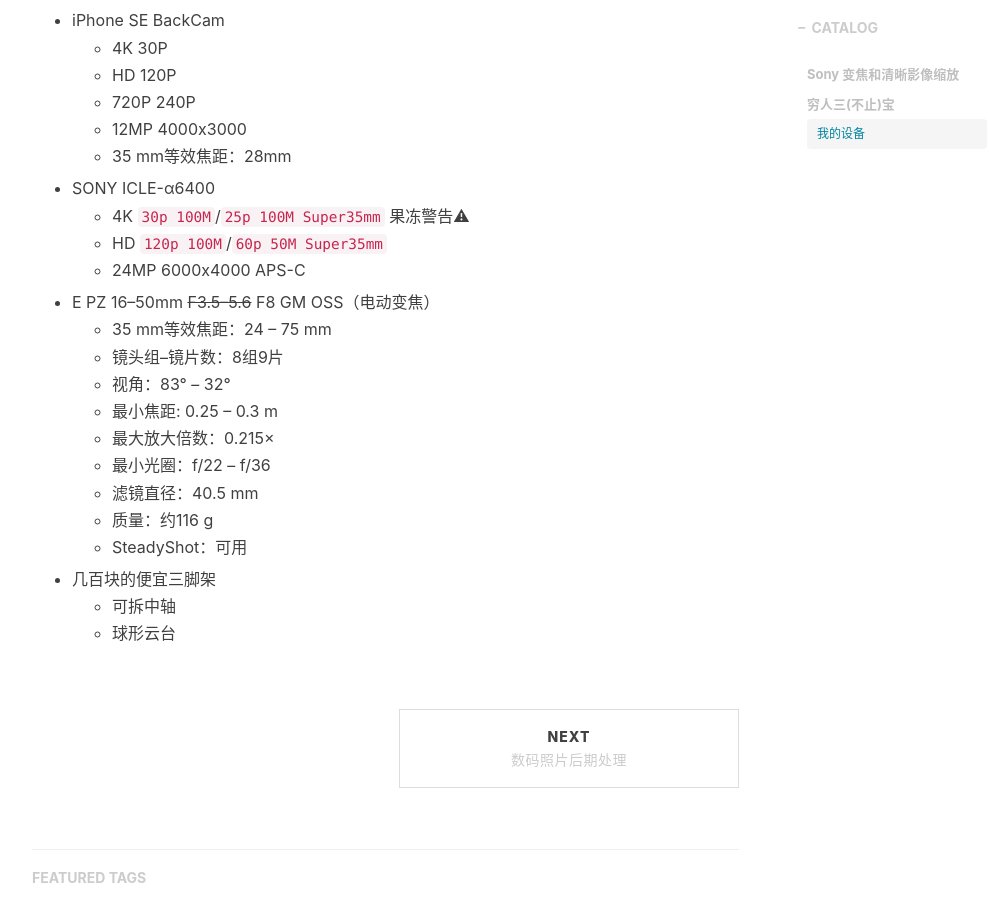
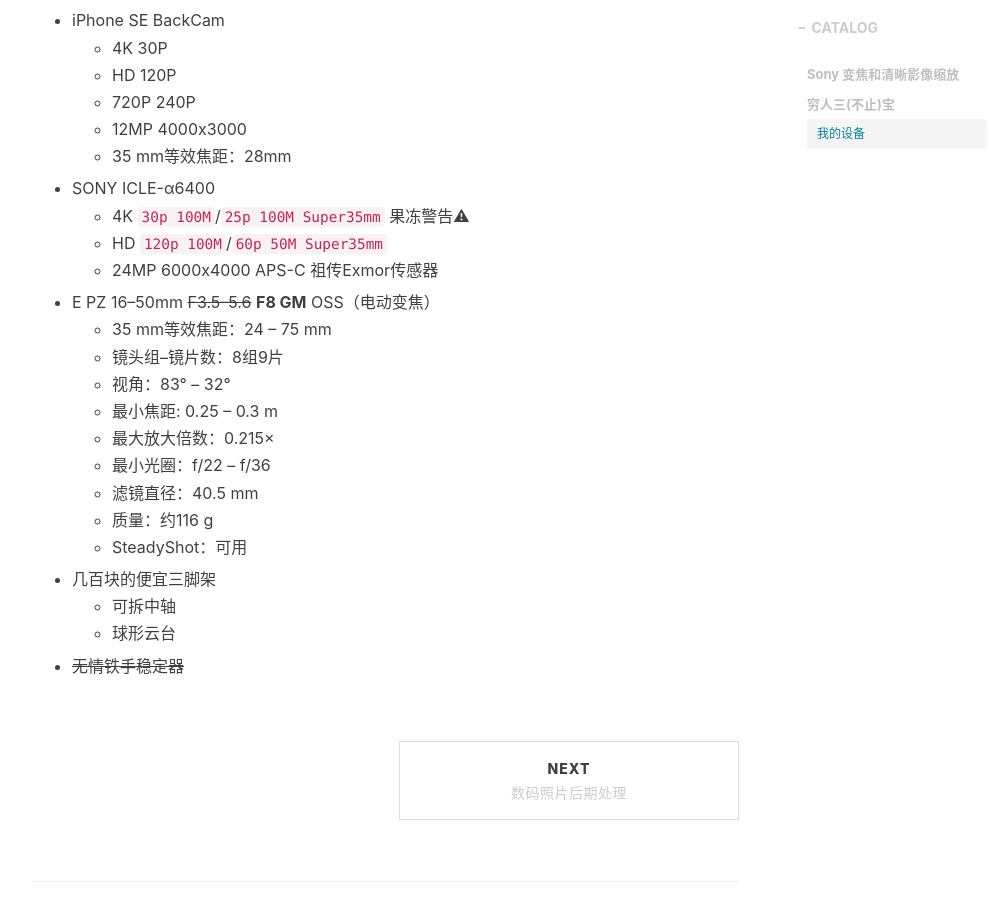
Before and after one commit to lzzmm/lzzmm.github.io, a Jekyll site: the page built from _posts/2019-03-07-learn-from-photographing.md, in a window 1280 px wide and 900 px high, scrolled down 1701 px. Shown: the whole window, without its empty margins (233-1222 px from the left). Built offline with Jekyll 4.4.1, drawn with Linux system fonts in a browser that asks for light colours; nearby versions of some CDN libraries; comment, search, counter and statistics services are not loaded; some of the changed text lies outside the part shown.

Commit message:
Update 2019-03-07-learn-from-photographing.md

```diff
--- a/_posts/2019-03-07-learn-from-photographing.md
+++ b/_posts/2019-03-07-learn-from-photographing.md
@@ -50,8 +50,8 @@
 - SONY ICLE-α6400
     - 4K `30p 100M`/`25p 100M Super35mm` 果冻警告⚠
     - HD `120p 100M`/`60p 50M Super35mm`
-    - 24MP 6000x4000 APS-C
-- E PZ 16–50mm ~~F3.5–5.6~~ F8 GM OSS（电动变焦）
+    - 24MP 6000x4000 APS-C 祖传Exmor传感器
+- E PZ 16–50mm ~~F3.5–5.6~~ **F8 GM** OSS（电动变焦）
     - 35 mm等效焦距：24 – 75 mm
     - 镜头组–镜片数：8组9片
     - 视角：83° – 32°
@@ -64,3 +64,4 @@
 - 几百块的便宜三脚架
     - 可拆中轴
     - 球形云台
+- ~~无情铁手稳定器~~
```
Also changed, not shown: other parts of _posts/2019-03-07-learn-from-photographing.md (+1 -1 lines).
